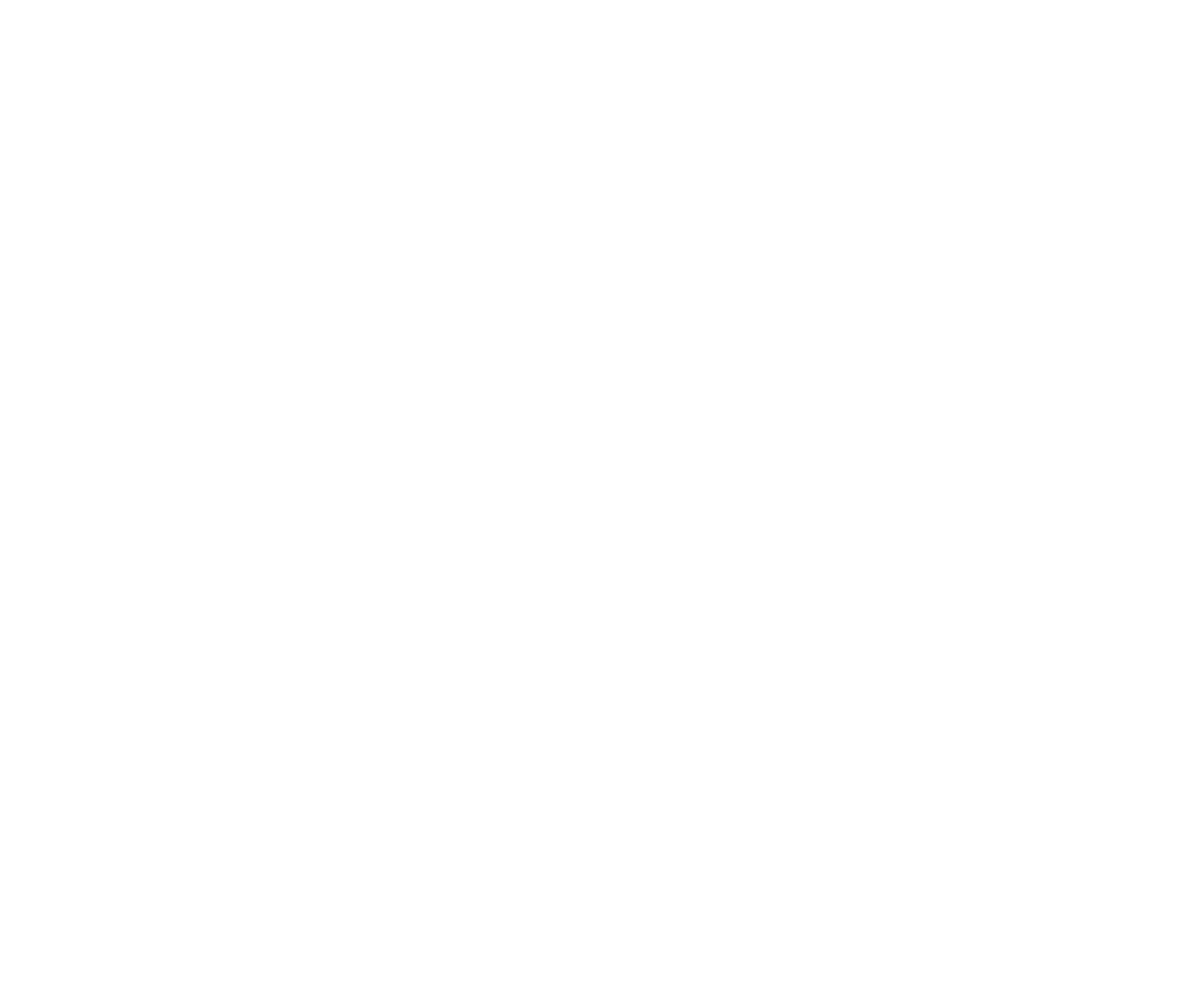
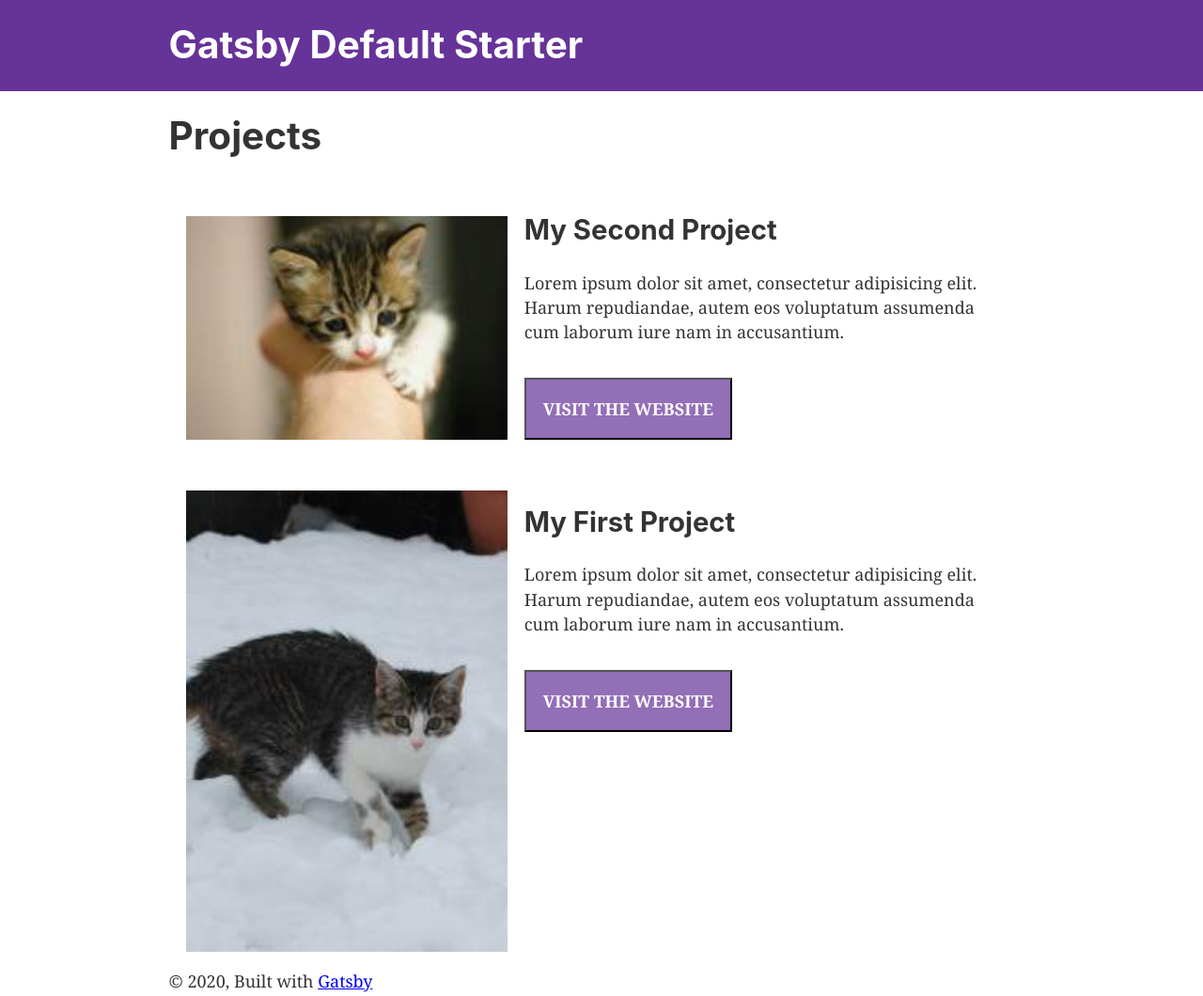
Before and after one commit to yp717/personal-site-v2, a Gatsby site: page /projects in a window 1280 px wide. Before the commit this address had no page. Shown: the whole page at 94% size. Before the commit the page ends 800 px from the top, so only its background shows below. Built offline with nearby package versions, Linux system fonts and the light colour scheme; Gatsby itself is replaced by a stand-in of ours.

Commit message:
created project page from JSON data

```diff
--- a/gatsby-config.js
+++ b/gatsby-config.js
@@ -23,7 +23,6 @@
       resolve: `gatsby-source-filesystem`,
       options: {
         path: `${__dirname}/src/pages`,
-        name: 'markdown-pages',
       },
     },
     `gatsby-plugin-react-helmet`,
@@ -48,6 +47,13 @@
         icon: `src/images/gatsby-icon.png`, // This path is relative to the root of the site.
       },
     },
+    `gatsby-transformer-json`,
+    {
+      resolve: `gatsby-source-filesystem`,
+      options: {
+        path: `${__dirname}/src/data`,
+      },
+    },
     // this (optional) plugin enables Progressive Web App + Offline functionality
     // To learn more, visit: https://gatsby.dev/offline
     // `gatsby-plugin-offline`,
--- a/package.json
+++ b/package.json
@@ -14,6 +14,7 @@
     "gatsby-plugin-sharp": "^2.5.3",
     "gatsby-remark-images": "^3.2.4",
     "gatsby-source-filesystem": "^2.2.4",
+    "gatsby-transformer-json": "^2.3.3",
     "gatsby-transformer-remark": "^2.7.3",
     "gatsby-transformer-sharp": "^2.4.3",
     "node-sass": "^4.13.1",
--- /dev/null
+++ b/src/data/projects.json
@@ -0,0 +1,18 @@
+[
+    {
+      "title": "My First Project",
+      "date": "2018-08",
+      "description":
+        "Lorem ipsum dolor sit amet, consectetur adipisicing elit. Harum repudiandae, autem eos voluptatum assumenda cum laborum iure nam in accusantium.",
+      "url": "https://example.com",
+      "thumbnailImage": "../images/projects/project1.jpeg"
+    },
+    {
+      "title": "My Second Project",
+      "date": "2018-09",
+      "description":
+        "Lorem ipsum dolor sit amet, consectetur adipisicing elit. Harum repudiandae, autem eos voluptatum assumenda cum laborum iure nam in accusantium.",
+      "url": "https://example.com",
+      "thumbnailImage": "../images/projects/project2.jpeg"
+    }
+  ]
--- /dev/null
+++ b/src/pages/projects.js
@@ -0,0 +1,59 @@
+import React from 'react';
+import { graphql } from 'gatsby';
+import Layout from '../components/layout';
+import SEO from '../components/seo';
+import Img from 'gatsby-image';
+import Button from '../components/button';
+
+const ProjectsPage = ({ data }) => (
+  <Layout>
+    <SEO
+      title="Home"
+      keywords={[`gatsby`, `application`, `react`, `portfolio`]}
+    />
+    <h1>Projects</h1>
+    <div className="project-list">
+      {data.allProjectsJson.edges.map(project => (
+        <div key={project.node.id} className="project-list__item">
+          <div className="project-list__thumbnail">
+            <Img fluid={project.node.thumbnailImage.childImageSharp.fluid} />
+          </div>
+          <div className="project-list__content">
+            <h2>{project.node.title}</h2>
+            <div className="project-list__excerpt">
+              {project.node.description}
+            </div>
+            <a href={project.node.url}>
+              <Button buttonText="Visit the Website" />
+            </a>
+          </div>
+        </div>
+      ))}
+    </div>
+  </Layout>
+);
+
+export default ProjectsPage;
+
+export const projectsQuery = graphql`
+  query {
+    allProjectsJson(sort: { order: DESC, fields: [date] }) {
+      edges {
+        node {
+          id
+          title
+          date
+          description
+          url
+          thumbnailImage {
+            childImageSharp {
+              fluid(maxWidth: 1200) {
+                ...GatsbyImageSharpFluid
+              }
+            }
+          }
+        }
+      }
+    }
+  }
+`;
--- a/src/styles/global.scss
+++ b/src/styles/global.scss
@@ -1,5 +1,6 @@
 @import 'button';
 @import 'posts';
+@import 'projects';
 
 html {
     font-family: sans-serif;
--- /dev/null
+++ b/src/styles/projects.scss
@@ -0,0 +1,22 @@
+.project-list {
+    margin: 0;
+    &__content {
+      padding: 1rem;
+      text-align: left;
+    }
+    &__excerpt {
+      padding-bottom: 2rem;
+    }
+    &__item {
+      display: flex;
+      flex-direction: column;
+      @media (min-width: 800px) {
+        flex-direction: row;
+      }
+      padding: 1rem;
+    }
+    &__thumbnail {
+      align-self: center;
+      width: 100%;
+    }
+  }
```
Also changed, not shown: src/images/projects/project1.jpeg (added), src/images/projects/project2.jpeg (added), src/images/projects/project3.jpeg (added), 1 other file.
